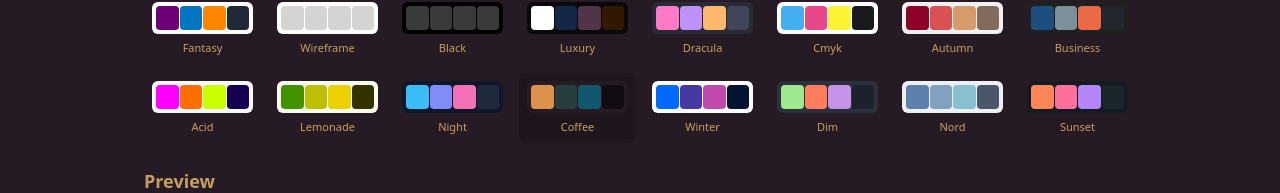
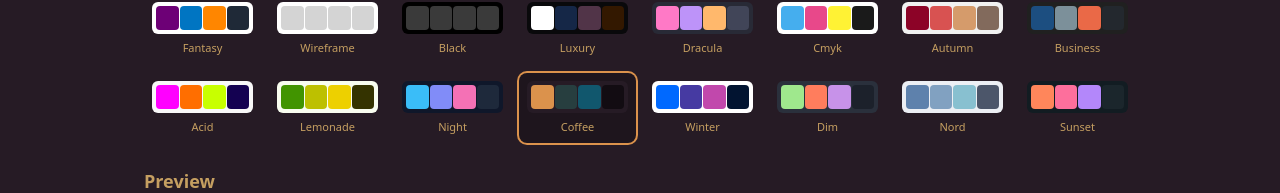
Before and after one commit to SaadIrshadd/Chatty, a React (Vite) app in the folder frontend/: page /settings in a window 1280 px wide. Shown: the part 319-512 px from the top of the page. Built offline with nearby package versions, Linux system fonts and the light colour scheme; no server answers.

Commit message:
Fixed themes section

```diff
--- a/frontend/src/pages/SettingsPage.jsx
+++ b/frontend/src/pages/SettingsPage.jsx
@@ -24,7 +24,7 @@ const SettingsPage = () => {
   key={t}
   className={`
     group flex flex-col items-center gap-1.5 p-2 rounded-lg transition-colors
-                ${theme === t ? "bg-base-200" : "hover:bg-base-200/50"}
+    ${theme === t ? "bg-base-200 ring-2 ring-primary" : "hover:bg-base-300"}
   `}
   onClick={() => setTheme(t)}
 >
```
Lines whose indentation alone changed are shown as unchanged.
